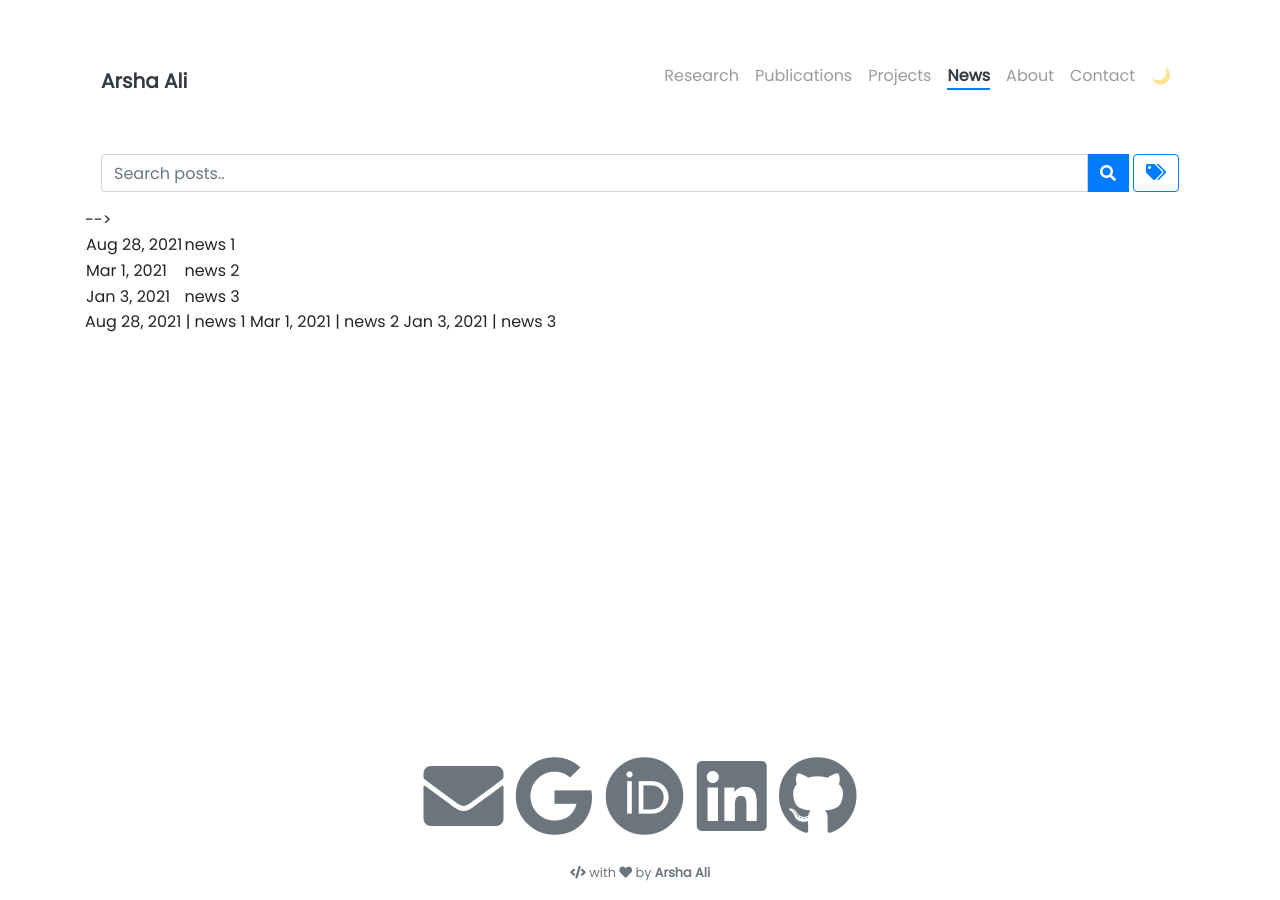
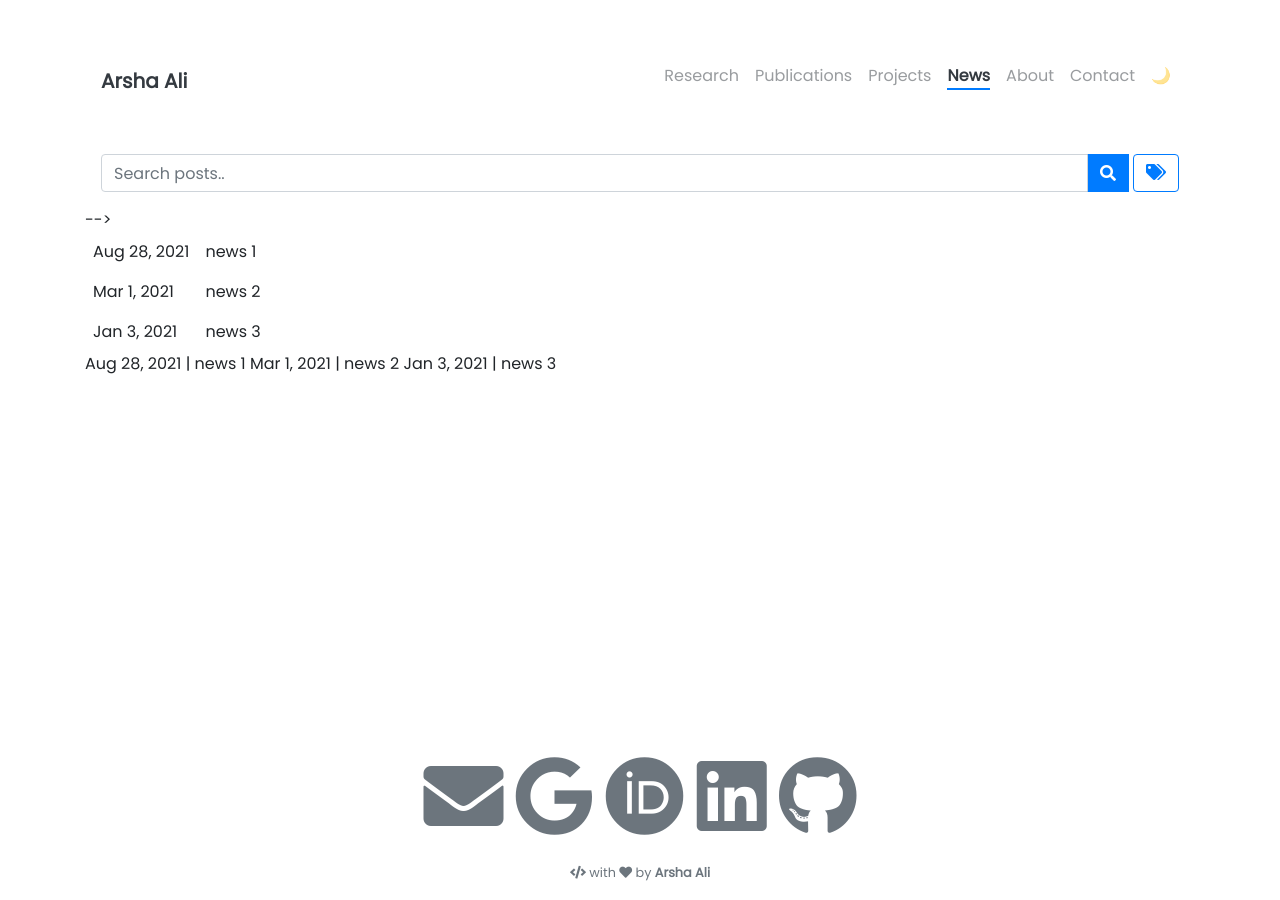
Before and after one commit to arshaali/arshaali.github.io, a Jekyll site: the page built from pages/news.html, in a window 1280 px wide. Built offline with Jekyll 4.4.1, drawn with Linux system fonts in a browser that asks for light colours; nearby versions of some CDN libraries; comment, search, counter and statistics services are not loaded.

Commit message:
Update news.html

```diff
--- a/pages/news.html
+++ b/pages/news.html
@@ -9,10 +9,11 @@ permalink: /news/
 {% include news/search.html %}
 {% include news/index.html %}
 -->
-
 <style>
 td, th {
-   border: none!important;
+  border: none!important solid #dddddd;
+  text-align: left;
+  padding: 8px;
 }
 </style>
 
@@ -31,6 +32,8 @@ td, th {
   </tr>
 </table>
 
+
+
 Aug 28, 2021      | news 1
 
 Mar 1, 2021       | news 2
```
